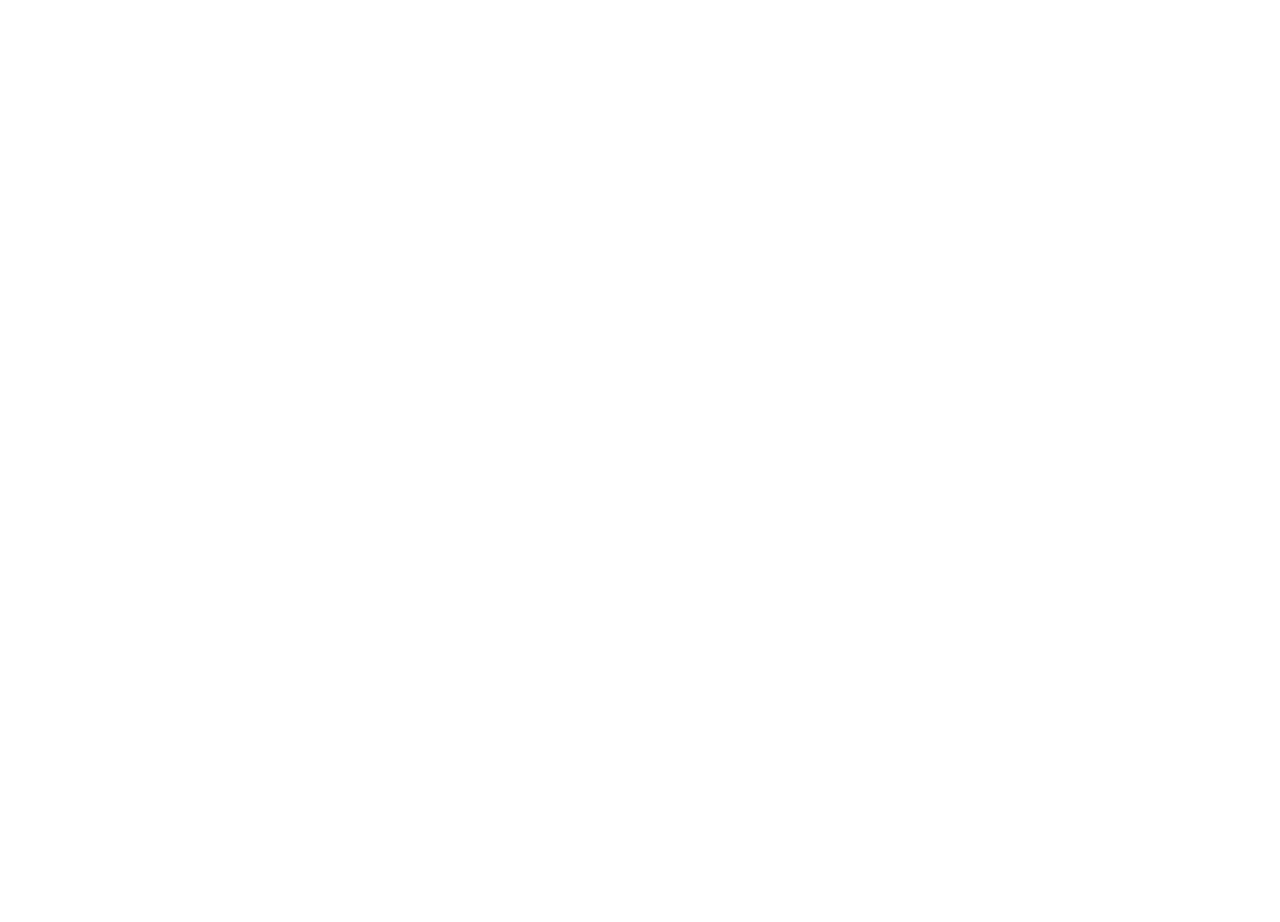
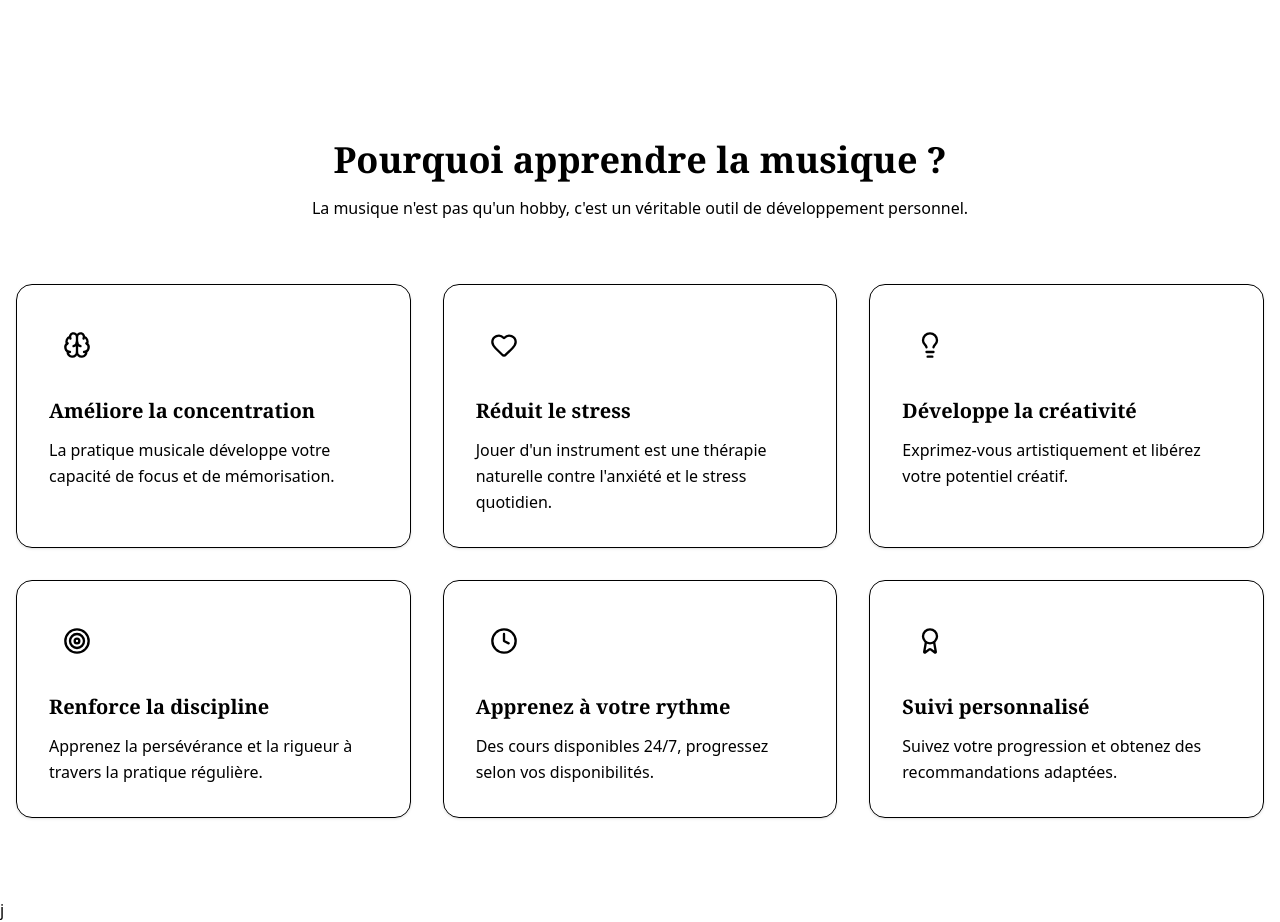
Before and after one commit to RYJramefison/kanto-feo-academy, a React (Vite) app in the folder client/: page / in a window 1280 px wide. Shown: the part 660-1582 px from the top of the page. Before the commit the page ends 800 px from the top, so only its background shows below. Built offline with nearby package versions, Linux system fonts and the light colour scheme.

Commit message:
feat: add Benefits Section

```diff
--- a/client/src/App.tsx
+++ b/client/src/App.tsx
@@ -1,4 +1,5 @@
-import { Button } from "./components/ui/button"
+import HeroSection from "./components/HeroSection"
+import BenefitsSection from "./pages/BenefitsSection"
 
 
 
@@ -7,9 +8,9 @@ function App() {
 
   return (
     <div>
-   <h1 className="text-5xl text-center">hello world</h1>
-   <Button className="m-4 bg-red-500 text-white">Click me</Button>
-
+      <HeroSection/>
+      <BenefitsSection/>
+      j
     </div>
   )
 }
--- /dev/null
+++ b/client/src/pages/BenefitsSection.tsx
@@ -0,0 +1,74 @@
+import { Brain, Heart, Lightbulb, Target, Clock, Award } from "lucide-react";
+
+const benefits = [
+  {
+    icon: Brain,
+    title: "Améliore la concentration",
+    description: "La pratique musicale développe votre capacité de focus et de mémorisation.",
+  },
+  {
+    icon: Heart,
+    title: "Réduit le stress",
+    description: "Jouer d'un instrument est une thérapie naturelle contre l'anxiété et le stress quotidien.",
+  },
+  {
+    icon: Lightbulb,
+    title: "Développe la créativité",
+    description: "Exprimez-vous artistiquement et libérez votre potentiel créatif.",
+  },
+  {
+    icon: Target,
+    title: "Renforce la discipline",
+    description: "Apprenez la persévérance et la rigueur à travers la pratique régulière.",
+  },
+  {
+    icon: Clock,
+    title: "Apprenez à votre rythme",
+    description: "Des cours disponibles 24/7, progressez selon vos disponibilités.",
+  },
+  {
+    icon: Award,
+    title: "Suivi personnalisé",
+    description: "Suivez votre progression et obtenez des recommandations adaptées.",
+  },
+];
+
+const BenefitsSection = () => {
+  return (
+    <section className="py-20 bg-gradient-to-b from-cream to-background">
+      <div className="container mx-auto px-4">
+        {/* Section Header */}
+        <div className="text-center mb-16">
+          <h2 className="font-serif text-3xl md:text-4xl font-bold text-charcoal mb-4">
+            Pourquoi apprendre la <span className="text-primary">musique</span> ?
+          </h2>
+          <p className="text-muted-foreground max-w-2xl mx-auto">
+            La musique n'est pas qu'un hobby, c'est un véritable outil de développement personnel.
+          </p>
+        </div>
+
+        {/* Benefits Grid */}
+        <div className="grid grid-cols-1 md:grid-cols-2 lg:grid-cols-3 gap-8">
+          {benefits.map((benefit, index) => (
+            <div
+              key={index}
+              className="group bg-card p-8 rounded-2xl shadow-sm border border-border hover:shadow-lg hover:border-primary/20 transition-all duration-300"
+            >
+              <div className="w-14 h-14 bg-primary/10 rounded-xl flex items-center justify-center mb-6 group-hover:bg-primary group-hover:scale-110 transition-all duration-300">
+                <benefit.icon className="h-7 w-7 text-primary group-hover:text-white transition-colors" />
+              </div>
+              <h3 className="font-serif text-xl font-semibold text-charcoal mb-3">
+                {benefit.title}
+              </h3>
+              <p className="text-muted-foreground leading-relaxed">
+                {benefit.description}
+              </p>
+            </div>
+          ))}
+        </div>
+      </div>
+    </section>
+  );
+};
+
+export default BenefitsSection;
```
